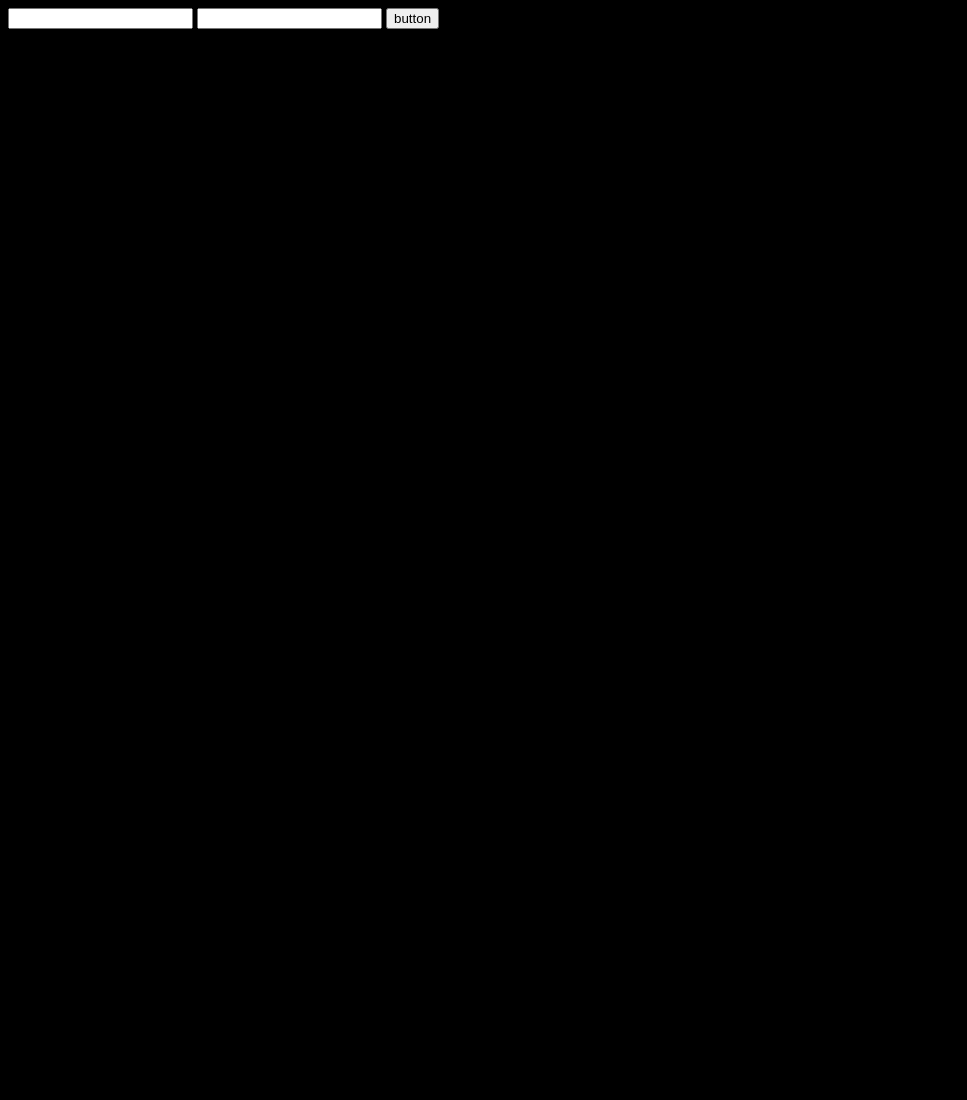
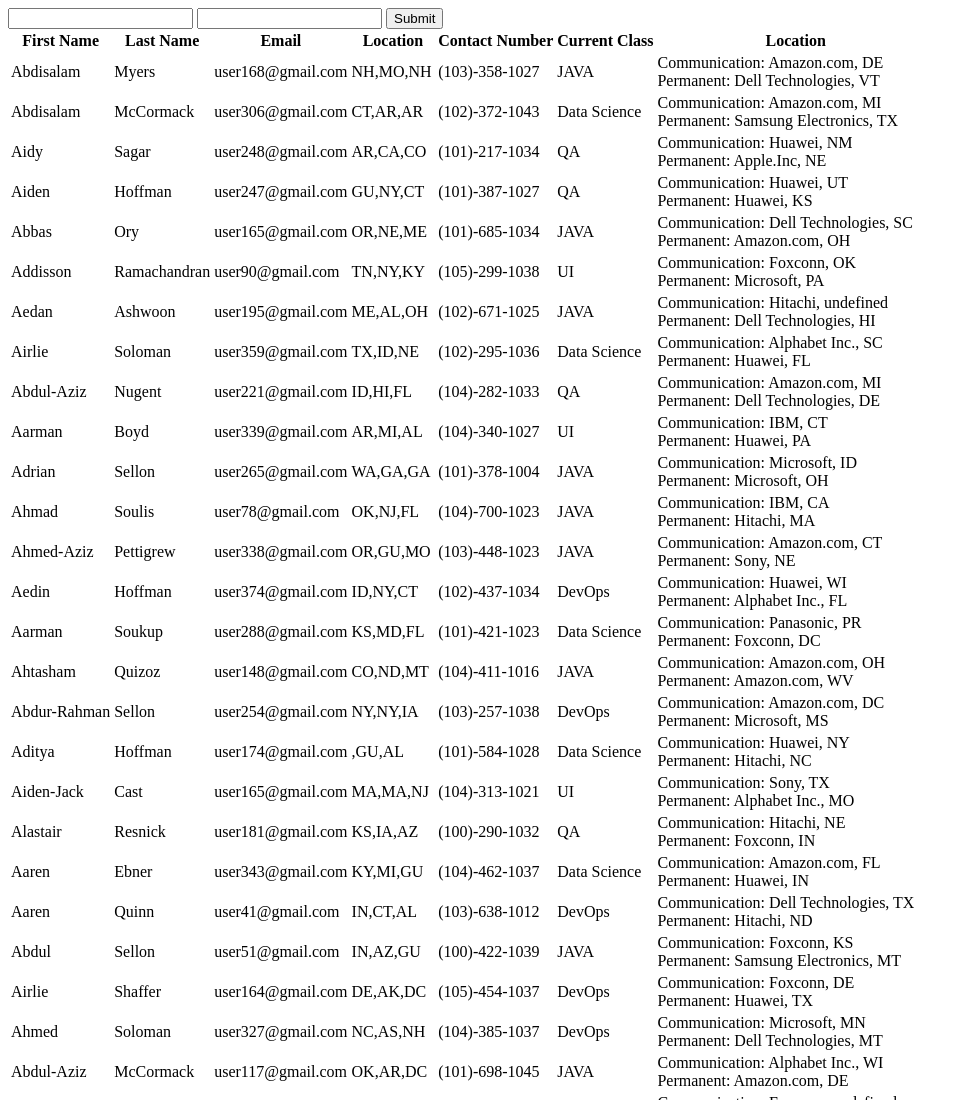
Before and after one commit to darshan137shah/Form-Details-and-Scroll-Events, a plain HTML site: page index.html in a window 1280 px wide. Shown: the top 1100 px of the page, without its empty margins (0-967 px from the left). Before the commit the page ends 800 px from the top, so only its background shows below. Drawn offline with nearby package versions, Linux system fonts and the light colour scheme.

Commit message:
Two way binding - {rootNode} + {localStorage}

```diff
--- a/app.js
+++ b/app.js
@@ -1,8 +1,9 @@
 var main = {
-  dataRoot: {},
+  dataRoot: [],
 
   getRootData: function(data) {
     this.dataRoot = data;
+    this.displayTB(this.dataRoot.length);
   },
 
   updateLS: function (dataLS) {
@@ -13,11 +14,24 @@ var main = {
     } else {
       localStorage.storedData = JSON.stringify(dataLS);
     }
+    console.log()
     this.getRootData(JSON.parse(localStorage.storedData));
+  },
+
+  displayTB: (length) => {
+    for(var i=0; i< length; i++){
+      $('#main_table').append(`<tr id="user_${i}">`);
+      $('#user_' +[i]).prepend(`<td>${main.dataRoot[i]["firstname"]}</td>`);
+      $('#user_' +[i]).append(`<td>${main.dataRoot[i]["lastname"]}</td>`);
+      $('#user_' +[i]).append(`<td>${main.dataRoot[i]["email"]}</td>`);
+      $('#user_' +[i]).append(`<td>${main.dataRoot[i]["location"]}</td>`);
+      $('#user_' +[i]).append(`<td>${main.dataRoot[i]["phone"]}</td>`);
+      $('#user_' +[i]).append(`<td>${main.dataRoot[i]["batch"]}</td>`);
+      $('#user_' +[i]).append(`<td>Communication: ${main.dataRoot[i].address.Communication} <br/>Permanent: ${main.dataRoot[i].address.Permanent}</td>`);
+  //For appending on clicked    $('#user_' +[i]).append(`<td class="ex">Google: ${array[i]["previous_employer"][0]} <br/>Facebook: ${array[i]["previous_employer"][1]} <br/>LinkedIn: ${array[i]["previous_employer"][2]}  </td>`);
+      $('#user_' +[i]).append(`</tr>`);
+    }
   }
-  // displayTB: () => {
-  //
-  // }
 }
 
 var loadTheData = (ajax) => {
@@ -59,7 +73,7 @@ var newPromise = new Promise(function(res, rej) {
         rej(err);
       }
   } else {
-    main.getRootData();
+    main.getRootData(JSON.parse(localStorage.storedData));
   }
 });
 
--- a/index.html
+++ b/index.html
@@ -12,33 +12,30 @@
   <body>
 
     <section>
-        <form id="myForm">
-          <input type="text" name="firstname" value="">
-          <input type="text" name="lastname" value="">
-          <input type="button" id="btn1" name="btn1" value="button"> Submit
-        </form>
     </section>
 
     <main>
-      <div class="table-container">
-        <table>
-          <tr>
-            <th>First Name</th>
-            <th>Last Name</th>
-            <th>E-mail</th>
-            <th>Location</th>
-            <th>Phone</th>
-            <th>Current Class</th>
-            <th>Address</th>
-          </tr>
-          <tr>
-            <td></td>
-          </tr>
-        </table>
-      </div>
+      <form id="myForm">
+        <input type="text" name="firstname" value="">
+        <input type="text" name="lastname" value="">
+        <input type="button" id="btn1" name="btn1" value="Submit">
+      </form>
 
       <div class="nav">
 
+      </div>
+      <div class="table-container">
+        <table id="main_table">
+          <tr id="head">
+            <th>First Name</th>
+            <th>Last Name</th>
+            <th>Email</th>
+            <th>Location</th>
+            <th>Contact Number</th>
+            <th>Current Class</th>
+            <th>Location</th>
+          </tr>
+        </table>
       </div>
     </main>
 
--- a/master.css
+++ b/master.css
@@ -1,3 +1,3 @@
 body {
-  background: #000;
+  /* background: #000; */
 }
```
